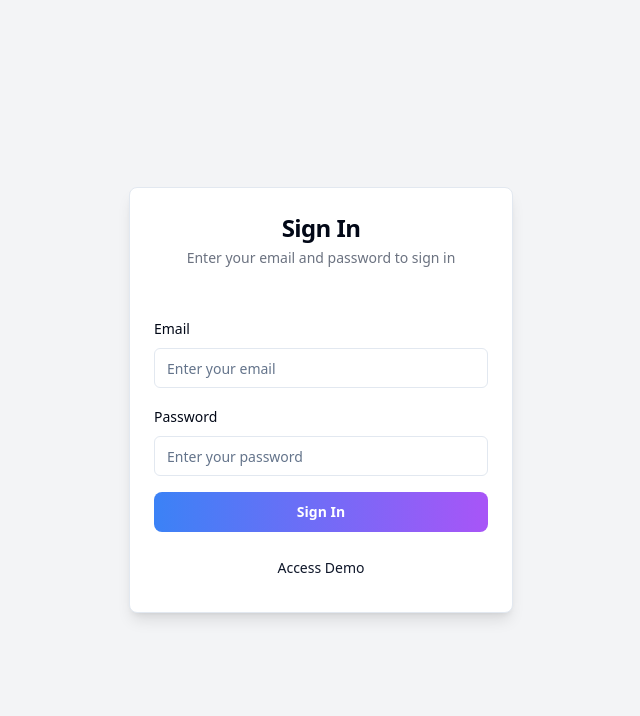
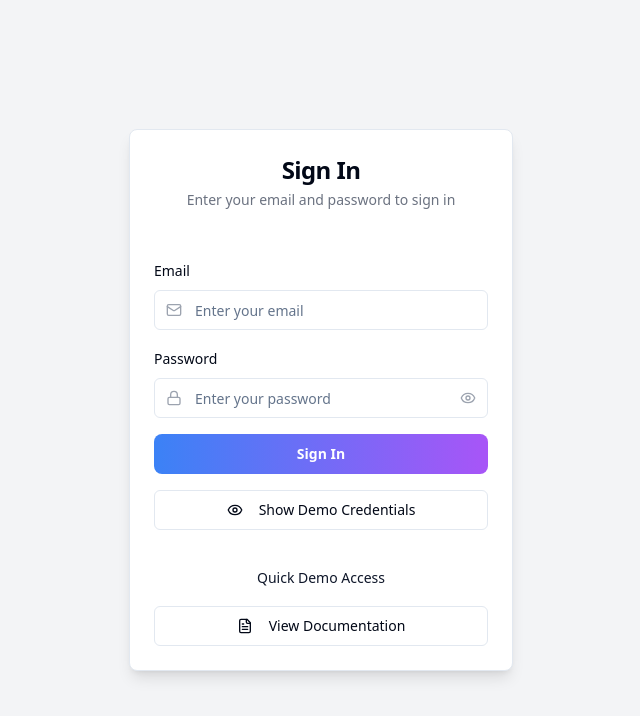
Before and after one commit to adityachauhan2310/smarttasker-nexus-ui, a React (Vite) app: page /signin in a window 1280 px wide. Shown: the top 716 px of the page, without its empty margins (319-959 px from the left). Built offline with nearby package versions, Linux system fonts and the light colour scheme.

Commit message:
Revert: Restore demo and docs features
Reverts changes to include the documentation button and demo credentials.

```diff
--- a/src/pages/SignIn.tsx
+++ b/src/pages/SignIn.tsx
@@ -6,7 +6,7 @@ import { Button } from '@/components/ui/button';
 import { Input } from '@/components/ui/input';
 import { Label } from '@/components/ui/label';
 import { Card, CardContent, CardDescription, CardHeader, CardTitle } from '@/components/ui/card';
-import { Mail, Lock, Shield, Users, User } from 'lucide-react';
+import { Mail, Lock, Shield, Users, User, FileText, Eye, EyeOff } from 'lucide-react';
 import { useToast } from "@/hooks/use-toast"
 
 const SignIn = () => {
@@ -15,6 +15,8 @@ const SignIn = () => {
   const [email, setEmail] = useState('');
   const [password, setPassword] = useState('');
   const [isDemoModalOpen, setDemoModalOpen] = useState(false);
+  const [showDemoCredentials, setShowDemoCredentials] = useState(false);
+  const [showPassword, setShowPassword] = useState(false);
   const { toast } = useToast()
 
   const handleSubmit = async (e: React.FormEvent) => {
@@ -61,6 +63,16 @@ const SignIn = () => {
     setDemoModalOpen(false);
   };
 
+  const toggleDemoCredentials = () => {
+    setShowDemoCredentials(!showDemoCredentials);
+  };
+
+  const demoCredentials = [
+    { role: 'Admin', email: 'admin@smarttasker.ai', password: 'password123' },
+    { role: 'Team Leader', email: 'teamlead@smarttasker.ai', password: 'password123' },
+    { role: 'Team Member', email: 'member@smarttasker.ai', password: 'password123' },
+  ];
+
   return (
     <div className="grid h-screen place-items-center bg-gray-100 dark:bg-gray-900">
       <Card className="w-96 bg-white dark:bg-gray-800 shadow-lg rounded-lg">
@@ -74,33 +86,88 @@ const SignIn = () => {
           <form onSubmit={handleSubmit} className="space-y-4">
             <div className="space-y-2">
               <Label htmlFor="email">Email</Label>
+              <div className="relative">
+                <Mail className="absolute left-3 top-3 h-4 w-4 text-gray-400" />
                 <Input
                   id="email"
                   type="email"
                   placeholder="Enter your email"
                   value={email}
                   onChange={(e) => setEmail(e.target.value)}
+                  className="pl-10"
                   required
                 />
               </div>
+            </div>
             <div className="space-y-2">
               <Label htmlFor="password">Password</Label>
+              <div className="relative">
+                <Lock className="absolute left-3 top-3 h-4 w-4 text-gray-400" />
                 <Input
                   id="password"
-                type="password"
+                  type={showPassword ? "text" : "password"}
                   placeholder="Enter your password"
                   value={password}
                   onChange={(e) => setPassword(e.target.value)}
+                  className="pl-10 pr-10"
                   required
                 />
+                <Button
+                  type="button"
+                  variant="ghost"
+                  size="sm"
+                  className="absolute right-0 top-0 h-full px-3 py-2 hover:bg-transparent"
+                  onClick={() => setShowPassword(!showPassword)}
+                >
+                  {showPassword ? (
+                    <EyeOff className="h-4 w-4 text-gray-400" />
+                  ) : (
+                    <Eye className="h-4 w-4 text-gray-400" />
+                  )}
+                </Button>
+              </div>
             </div>
             <Button type="submit" className="w-full bg-gradient-to-r from-blue-500 to-purple-500 hover:from-blue-600 hover:to-purple-600 text-white font-bold rounded-lg">
               Sign In
             </Button>
           </form>
-          <div className="mt-4 text-center">
-            <Button variant="link" onClick={openDemoModal}>
-              Access Demo
+
+          {/* Demo Credentials Toggle */}
+          <div className="mt-4">
+            <Button
+              variant="outline"
+              onClick={toggleDemoCredentials}
+              className="w-full mb-3"
+            >
+              {showDemoCredentials ? <EyeOff className="mr-2 h-4 w-4" /> : <Eye className="mr-2 h-4 w-4" />}
+              {showDemoCredentials ? 'Hide' : 'Show'} Demo Credentials
+            </Button>
+
+            {showDemoCredentials && (
+              <div className="bg-gray-50 dark:bg-gray-700 p-4 rounded-lg space-y-3">
+                <h4 className="font-medium text-sm text-gray-700 dark:text-gray-300">Demo Accounts:</h4>
+                {demoCredentials.map((cred, index) => (
+                  <div key={index} className="text-xs bg-white dark:bg-gray-800 p-2 rounded border">
+                    <div className="font-medium text-gray-800 dark:text-gray-200">{cred.role}</div>
+                    <div className="text-gray-600 dark:text-gray-400">Email: {cred.email}</div>
+                    <div className="text-gray-600 dark:text-gray-400">Password: {cred.password}</div>
+                  </div>
+                ))}
+              </div>
+            )}
+          </div>
+
+          <div className="mt-4 space-y-2">
+            <Button variant="link" onClick={openDemoModal} className="w-full">
+              Quick Demo Access
+            </Button>
+            <Button
+              variant="outline"
+              onClick={() => navigate('/docs')}
+              className="w-full"
+            >
+              <FileText className="mr-2 h-4 w-4" />
+              View Documentation
             </Button>
           </div>
         </CardContent>
```
Lines whose indentation alone changed are shown as unchanged.
